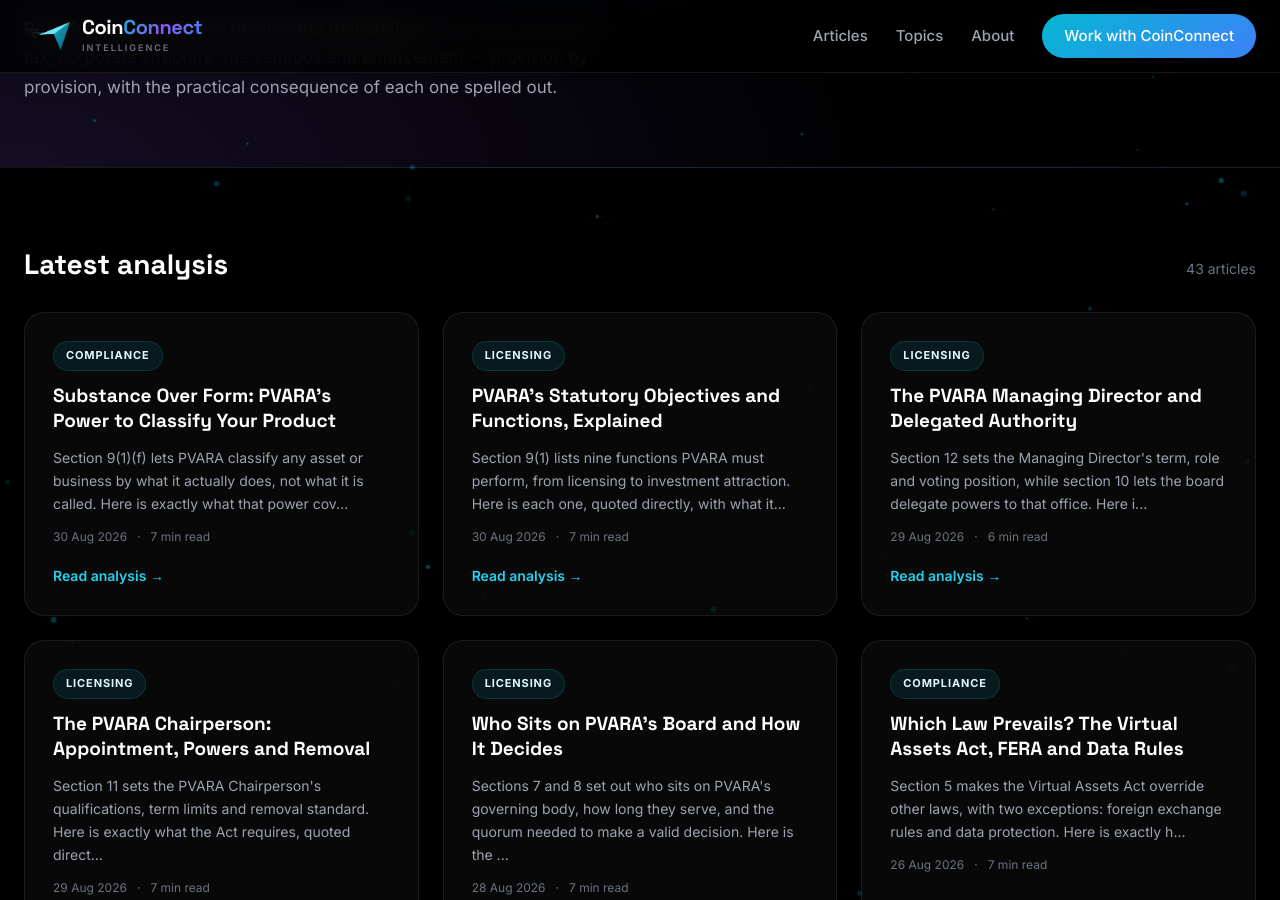
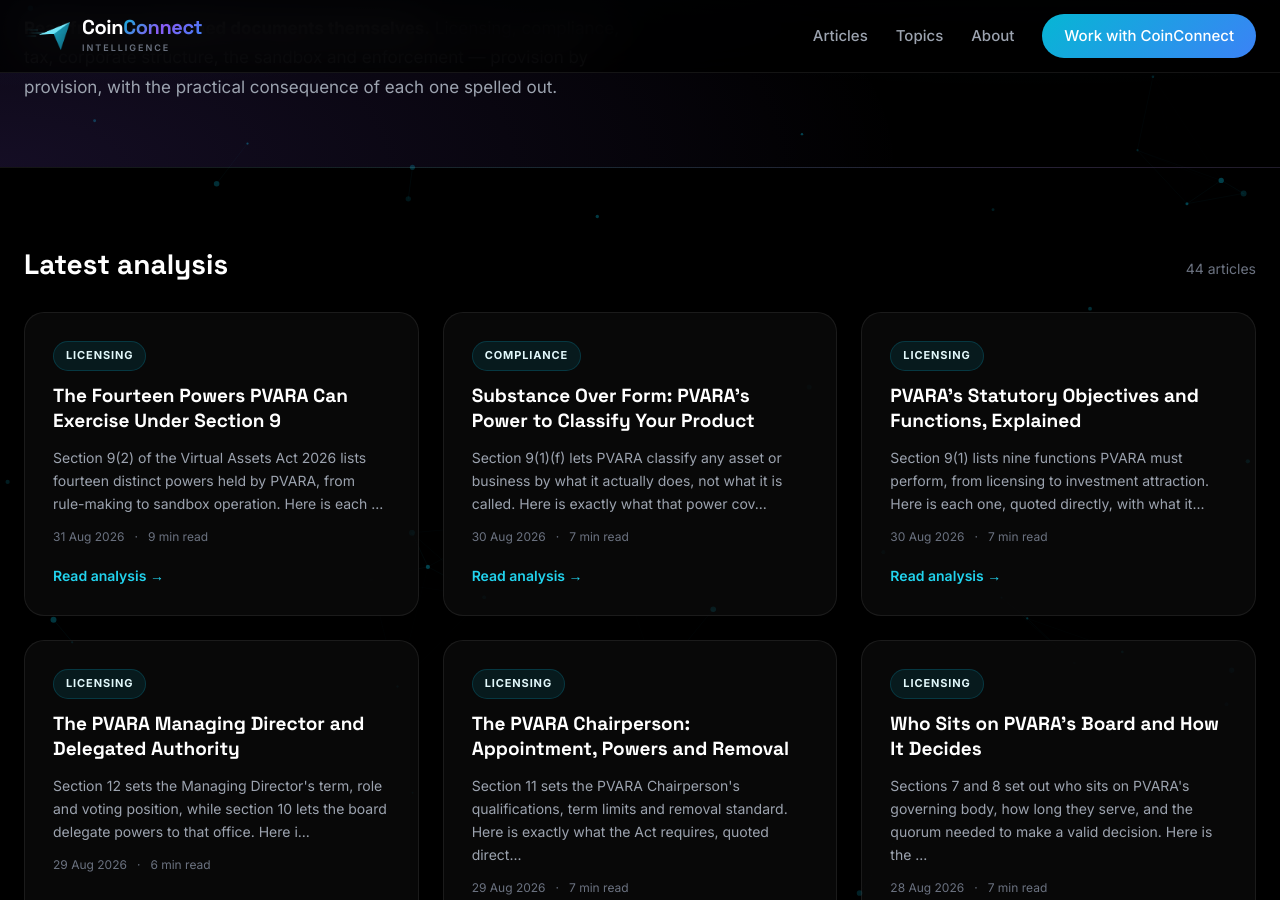
Before and after one commit to coinconnect-pk/coinconnect-pk.github.io, a Jekyll site: the page built from index.html, in a window 1280 px wide and 900 px high, scrolled down 447 px. Built offline with Jekyll 4.4.1, drawn with Linux system fonts in a browser that asks for light colours.

Commit message:
Publish article for 2026-08-31

```diff
--- a/_data/linkmap.yml
+++ b/_data/linkmap.yml
@@ -367,3 +367,6 @@ blog:
   - url: "https://blog.coinconnect.site/substance-over-form-pvaras-power-to-classify-your-product/"
     title: "Substance Over Form: PVARA's Power to Classify Your Product"
     topics: [substance, over, form, pvaras, power, classify, your, product, compliance]
+  - url: "https://blog.coinconnect.site/the-fourteen-powers-pvara-can-exercise-under-section-9/"
+    title: "The Fourteen Powers PVARA Can Exercise Under Section 9"
+    topics: [fourteen, powers, pvara, can, exercise, under, section, licensing]
--- a/_data/published-log.csv
+++ b/_data/published-log.csv
@@ -42,3 +42,4 @@ date,source,title,words
 2026-08-29,queue,"The PVARA Managing Director and Delegated Authority",1309
 2026-08-30,queue,"PVARA's Statutory Objectives and Functions, Explained",1485
 2026-08-30,queue,"Substance Over Form: PVARA's Power to Classify Your Product",1369
+2026-08-31,queue,"The Fourteen Powers PVARA Can Exercise Under Section 9",1843
--- a/_queue/044-the-fourteen-powers-pvara-can-exercise.md
+++ b/_posts/2026-08-31-the-fourteen-powers-pvara-can-exercise-under-section-9.md
@@ -1,7 +1,7 @@
 ---
 layout: post
 title: "The Fourteen Powers PVARA Can Exercise Under Section 9"
-date: 2026-01-01 09:00:00 +0500
+date: 2026-08-31 06:18:01 +0500
 categories: [Licensing]
 author: "Malik Abbas"
 description: "Section 9(2) of the Virtual Assets Act 2026 lists fourteen distinct powers held by PVARA, from rule-making to sandbox operation. Here is each one, explained."
```
Also changed, not shown: other parts of _posts/2026-08-31-the-fourteen-powers-pvara-can-exercise-under-section-9.md (+0 -5 lines).
